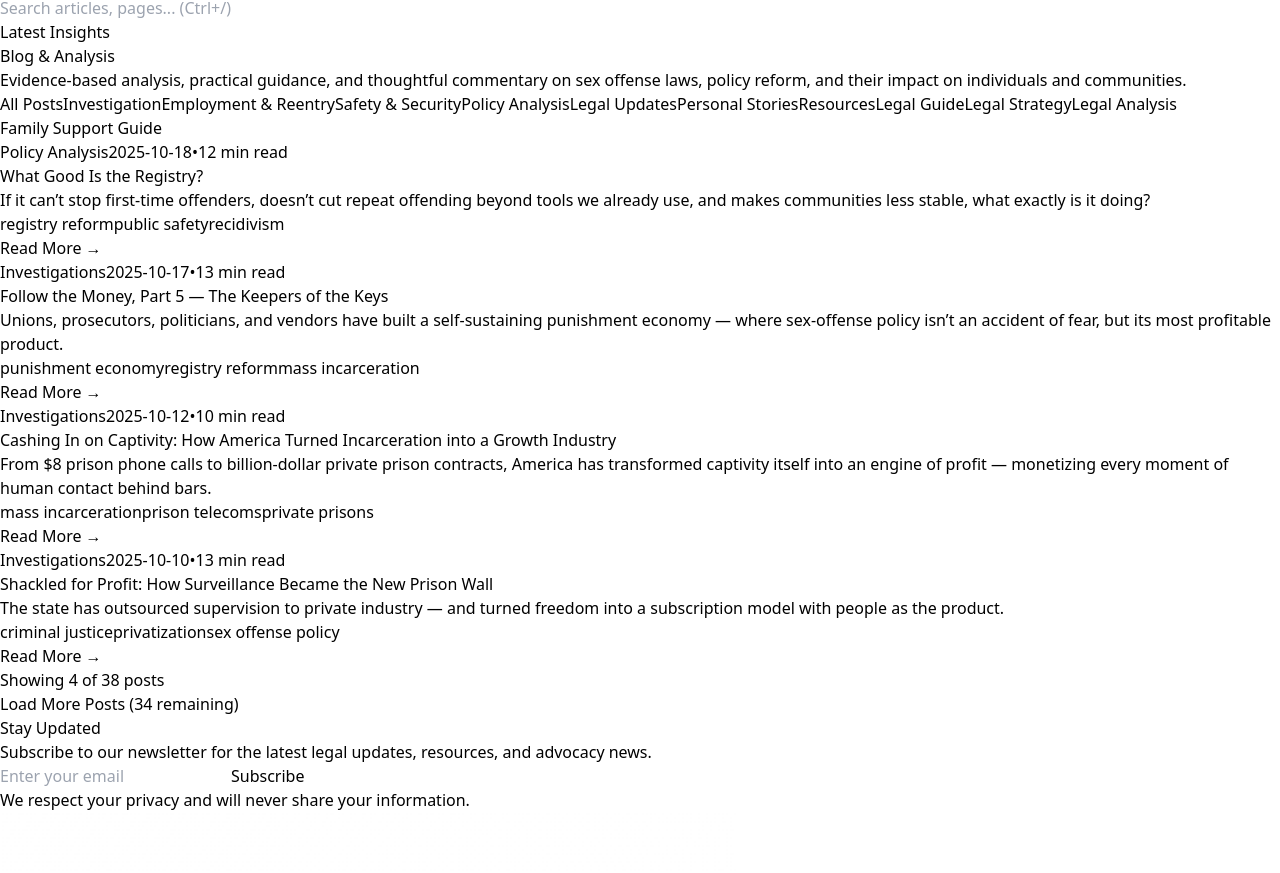
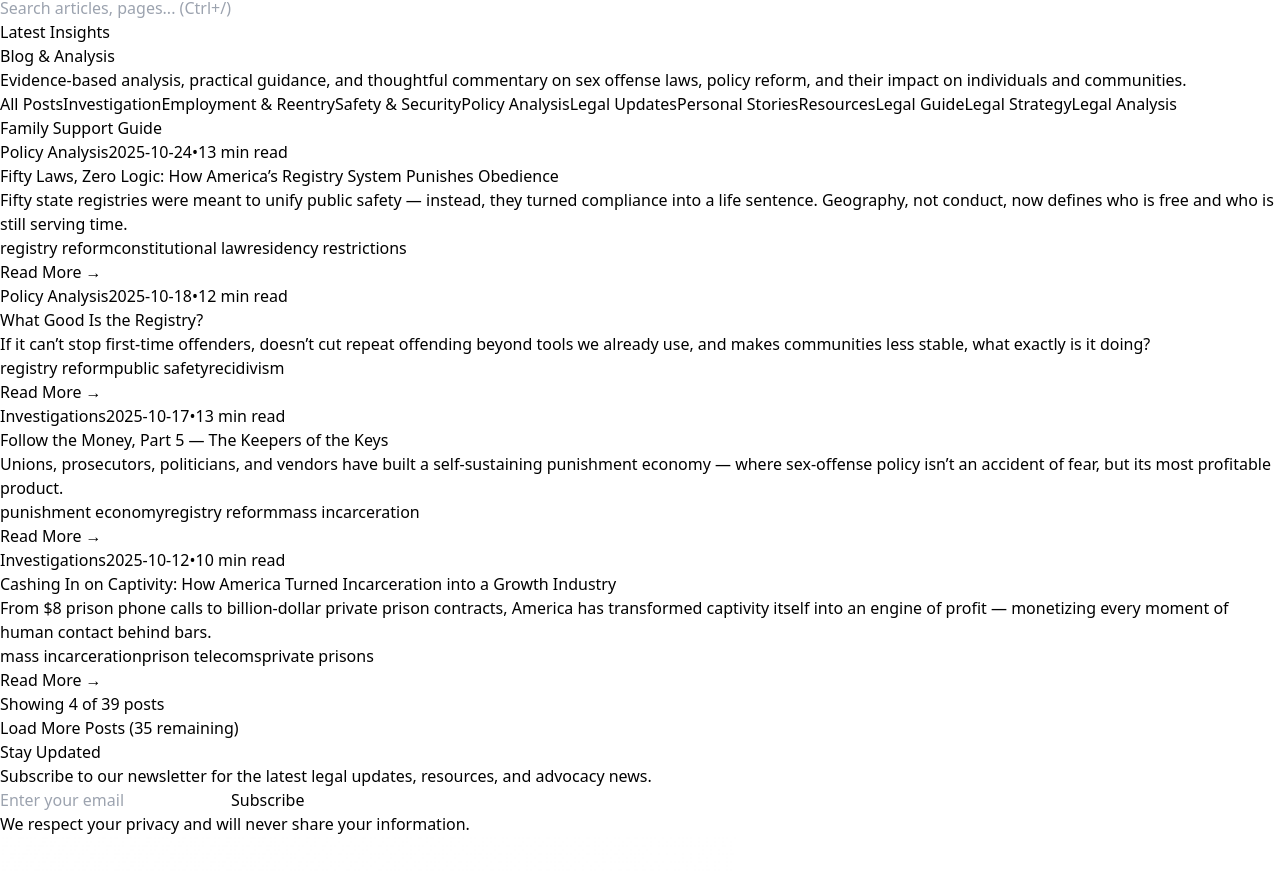
Before and after one commit to projectsolarrecon/Solar, a React (Vite) app: page /blog in a window 1280 px wide. Shown: the part 3036-3909 px from the top of the page. Built offline with nearby package versions, Linux system fonts and the light colour scheme.

Commit message:
Update blogPosts.ts

```diff
--- a/src/data/blogPosts.ts
+++ b/src/data/blogPosts.ts
@@ -12,6 +12,24 @@ export interface BlogPost {
 
 export const allBlogPosts: BlogPost[] = [
   // Insert this object at the TOP of the exported array (newest-first):
+{
+  id: "fifty-laws-zero-logic",
+  title: "Fifty Laws, Zero Logic: How America’s Registry System Punishes Obedience",
+  excerpt:
+    "Fifty state registries were meant to unify public safety — instead, they turned compliance into a life sentence. Geography, not conduct, now defines who is free and who is still serving time.",
+  author: "SOLAR Project",
+  date: "2025-10-24",
+  readTime: "13 min read",
+  category: "Policy Analysis",
+  tags: [
+    "registry reform",
+    "constitutional law",
+    "residency restrictions",
+    "criminal justice",
+    "civil rights"
+  ],
+  path: "/blog/fifty-laws-zero-logic",
+},
 {
   id: "what-good-is-the-registry",
   title: "What Good Is the Registry?",
```
